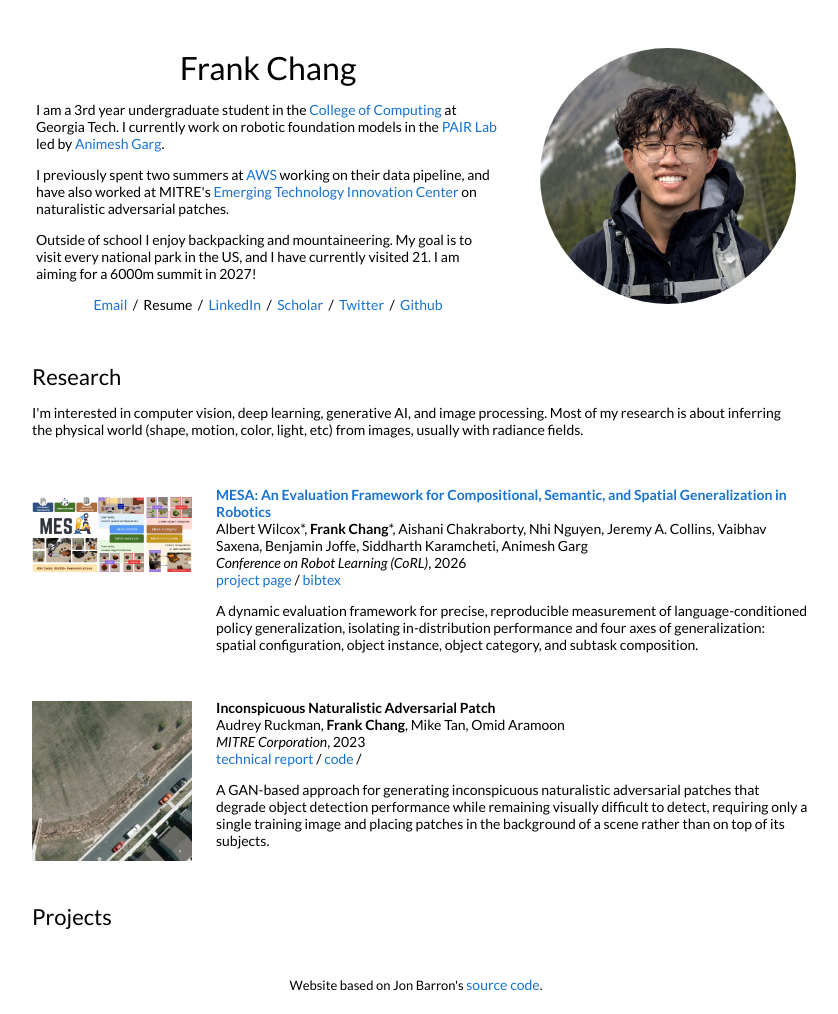
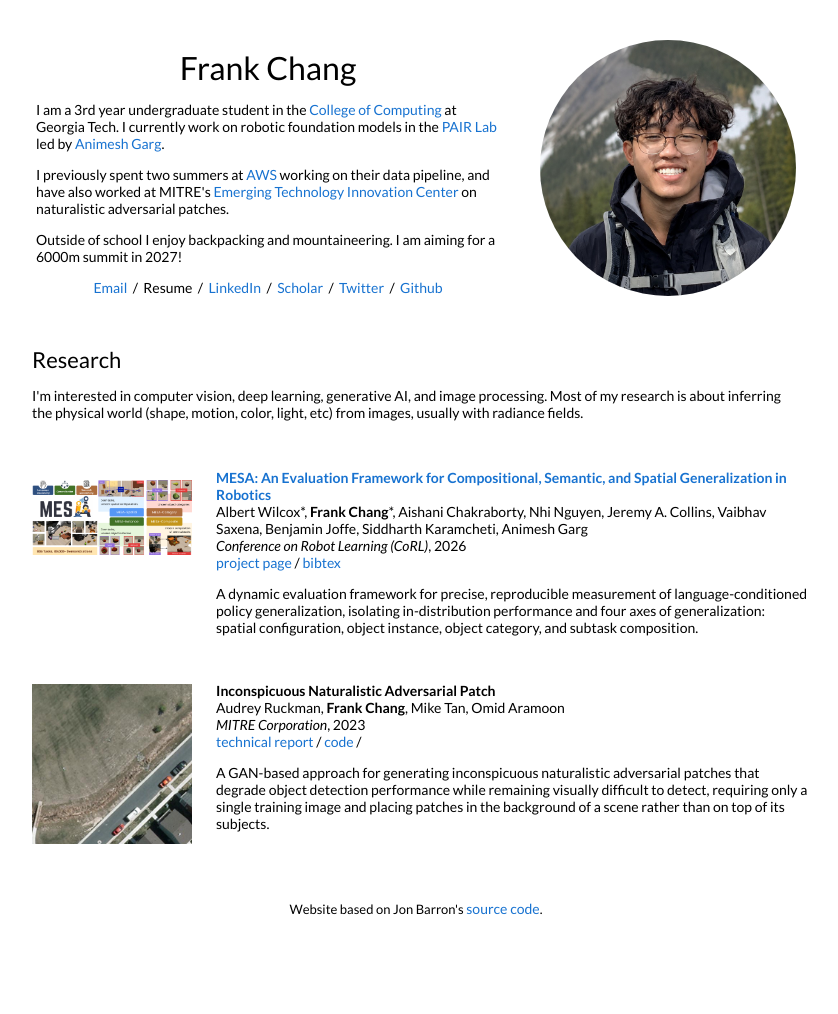
Before and after one commit to frankchang1000/frankchang1000.github.io, a Jekyll site: the page built from _posts/2026-01-01-mesa.markdown, in a window 1280 px wide. Shown: the whole page, without its empty margins (224-1062 px from the left). Built offline with Jekyll 4.4.1, drawn with Linux system fonts in a browser that asks for light colours; after the commit the page ends 938 px from its top, so only the background shows below that.

Commit message:
Add monkey favicon, drop Projects section, trim intro
Convert 1f412.webp to 32px favicon and 180px apple-touch-icon; remove the
empty Projects section (no posts use that category); shorten the last
intro paragraph to the mountaineering goal.

```diff
--- a/_layouts/default.html
+++ b/_layouts/default.html
@@ -6,6 +6,8 @@
   <title>{{ site.name }}</title>
   <meta name="author" content="{{ site.name }}">
   <meta name="viewport" content="width=device-width, initial-scale=1">
+  <link rel="icon" type="image/png" sizes="32x32" href="{{ site.baseurl }}/images/favicon.png">
+  <link rel="apple-touch-icon" sizes="180x180" href="{{ site.baseurl }}/images/apple-touch-icon.png">
   <link rel="stylesheet" type="text/css" href="{{ site.baseurl }}/style.css">
   <link rel="canonical" href="{{ page.url | replace:'index.html','' | prepend: site.baseurl | prepend: site.url }}">
   <link href="https://fonts.googleapis.com/css?family=Lato:400,700,400italic,700italic" rel="stylesheet" type="text/css">
@@ -28,7 +30,7 @@
                  I previously spent two summers at <a href="https://aws.amazon.com/">AWS</a> working on their data pipeline, and have also worked at MITRE's <a href="https://www.mitre.org/our-impact/mitre-labs/emerging-technology-innovation-center">Emerging Technology Innovation Center</a> on naturalistic adversarial patches.
               </p>
               <p>
-                Outside of school I enjoy backpacking and mountaineering. My goal is to visit every national park in the US, and I have currently visited 21. I am aiming for a 6000m summit in 2027!
+                Outside of school I enjoy backpacking and mountaineering. I am aiming for a 6000m summit in 2027!
               </p>
               <p style="text-align:center">
                 <a href="mailto:frank.chang1000@gmail.com">Email</a> &nbsp;/&nbsp;
@@ -135,92 +137,6 @@
         </tbody></table>
         <table style="width:100%;border:0px;border-spacing:0px;border-collapse:separate;margin-right:auto;margin-left:auto;"><tbody>
           <tr>
-            <td style="padding:16px;width:100%;vertical-align:middle">
-              <h2>Projects</h2>
-            </td>
-          </tr>
-        </tbody></table>
-        <table style="width:100%;border:0px;border-spacing:0px 10px;border-collapse:separate;margin-right:auto;margin-left:auto;"><tbody>
-
-          {% for post in site.posts %}
-          {% for cat in post.categories %}
-          {% if cat == 'projects' %}
-          <tr>
-            <td style="padding:16px;width:20%;vertical-align:middle">
-              <div class="one">
-                {% if post.image2 %}
-                <div class="two" id='{{ post.slug }}_image'>
-                  <img src='{{ post.image2 }}' width=100%>
-                </div>
-                {% endif %}
-                <img src='{{ post.image }}' width=100%>
-              </div>
-              {% if post.image2 %}
-              <script type="text/javascript">
-                function {{ post.slug | replace: '-', '_' }}_start() {
-                  document.getElementById('{{ post.slug }}_image').style.opacity = "1";
-                }
-                function {{ post.slug | replace: '-', '_' }}_stop() {
-                  document.getElementById('{{ post.slug }}_image').style.opacity = "0";
-                }
-                {{ post.slug | replace: '-', '_' }}_stop()
-              </script>
-              {% endif %}
-            </td>
-            <td style="padding:8px;width:80%;vertical-align:middle">
-              {% if post.project_page %}
-              <a href="{{ post.project_page }}">
-              {% endif %}
-                <span class="papertitle">{{ post.title }}</span>
-              {% if post.project_page %}
-              </a>
-              {% endif %}
-              <br>
-              {{ post.authors }}
-              <br>
-              <em>{{ post.venue }}</em>, {{ post.date | date: "%Y" }}
-              <br>
-              {% if post.project_page %}
-              <a href="{{ post.project_page }}">project page</a> /
-              {% endif %}
-              {% if post.arxiv %}
-              <a href="{{ post.arxiv }}">arXiv</a> /
-              {% endif %}
-              {% if post.paper %}
-              <a href="{{ post.paper }}">paper</a> /
-              {% endif %}
-              {% if post.report %}
-              <a href="{{ post.report }}">technical report</a> /
-              {% endif %}
-              {% if post.video %}
-              <a href="{{ post.video }}">video</a> /
-              {% endif %}
-              {% if post.code %}
-              <a href="{{ post.code }}">code</a> /
-              {% endif %}
-              {% if post.poster %}
-              <a href="{{ post.poster }}">poster</a> /
-              {% endif %}
-              {% if post.slides %}
-              <a href="{{ post.slides }}">slides</a> /
-              {% endif %}
-              {% if post.website %}
-              <a href="{{ post.website }}">website</a> /
-              {% endif %}
-              {% if post.bibtex %}
-              <details class="bibtex"><summary>bibtex</summary><pre>{{ post.bibtex }}</pre></details>
-              {% endif %}
-              <p></p>
-              {{ post.excerpt }}
-            </td>
-          </tr>
-          {% endif %}
-          {% endfor %}
-          {% endfor %}
-
-        </tbody></table>
-        <table style="width:100%;border:0px;border-spacing:0px;border-collapse:separate;margin-right:auto;margin-left:auto;"><tbody>
-          <tr>
             <td style="padding:0px">
               <br>
               <p style="text-align:center;font-size:small;">
```
Also changed, not shown: images/apple-touch-icon.png (added), images/favicon.png (added), images/favicon.webp (added).
